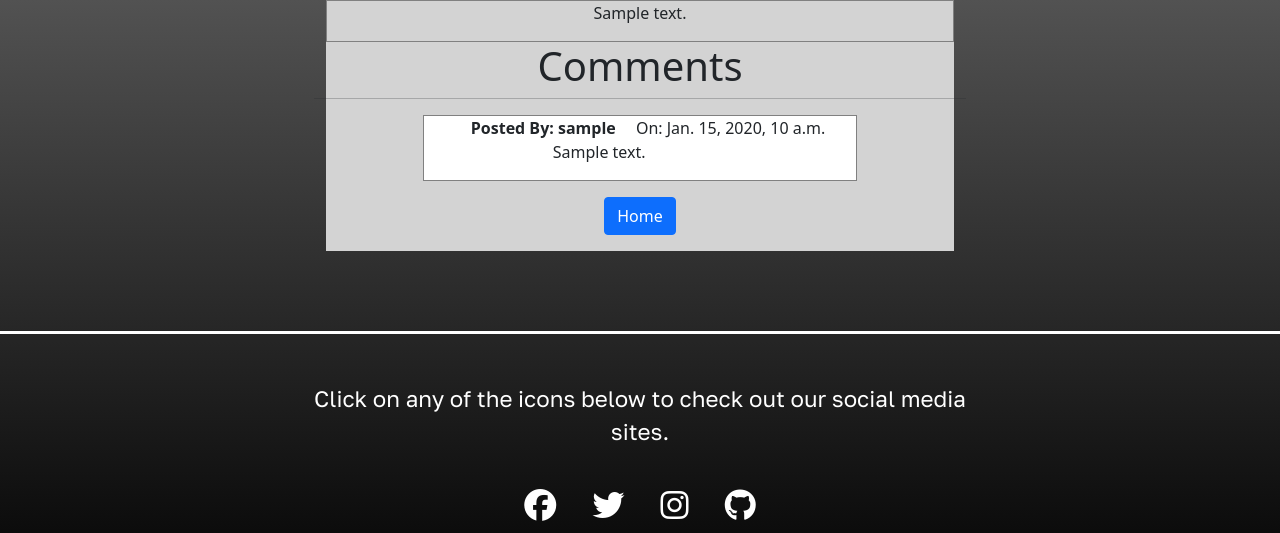
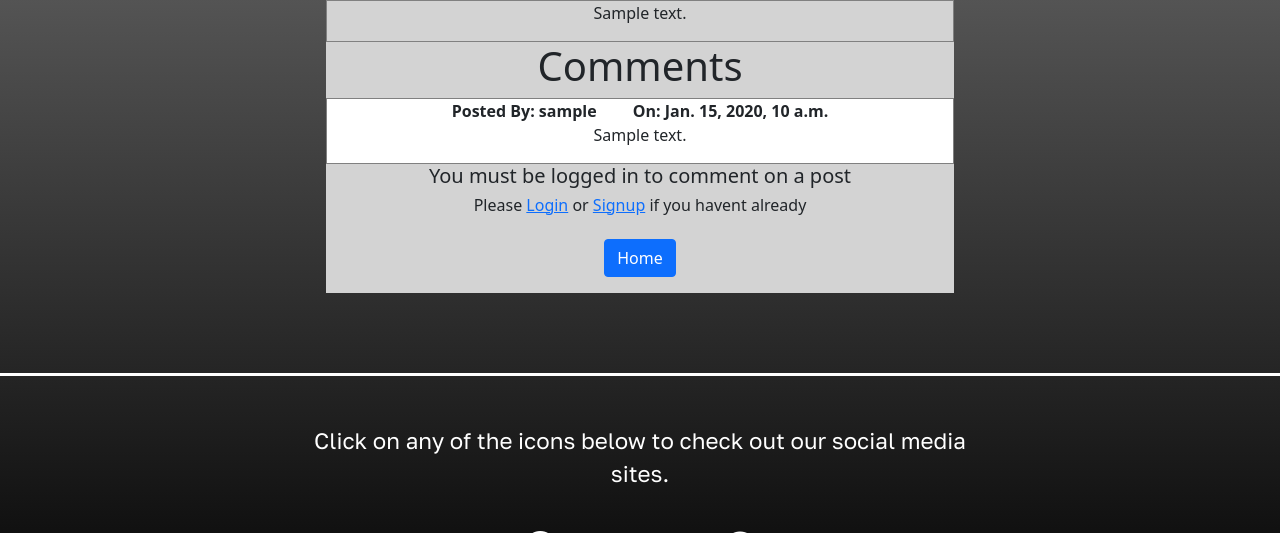
Before and after one commit to Code-Institute-Submissions/P4-Sports-Expert, a Django app: page /blog/detail/1 in a window 1280 px wide. Shown: the part 350-883 px from the top of the page. Run offline with Django 3.2, Linux system fonts and the light colour scheme; tables that the repository leaves empty hold one stand-in row (values such as "Sample post"); some libraries are stand-ins or nearby versions; some web fonts are replaced.

Commit message:
Add more authentication content to comment section

```diff
--- a/static/css/style.css
+++ b/static/css/style.css
@@ -317,8 +317,12 @@ strong {
     border: 1px solid gray;
     background-color: #fff;
     margin: auto;
-    max-width: 100%;
+    width: 100%;
     height: auto;
+}
+
+.comment-row {
+    margin: auto;
 }
 
 .comment-content {
@@ -330,5 +334,5 @@ strong {
 }
 
 .comment-content > p {
-    max-width: 80%;
+
 }
--- a/templates/blog_detail.html
+++ b/templates/blog_detail.html
@@ -31,28 +31,39 @@
         </div>
         <div class="row text-center">
             <h1>Comments</h1>
-            <hr>
         </div>
-        <div class="row">
+        <div class="row comment-row text-center">
             {% for comment in comments%}
             <div class="col-lg-8 mx-auto comment-cont text-center">
                 <div class="comment-content">
                     <b>Posted By: {{ comment.user}}</b>
-                    <time> On: {{ comment.time }}</time>
+                    <b> On: {{ comment.time }}</b>
                     <p>{{ comment.comment }}</p>
                 </div>
+            </div>
+            {% empty %}
+            <div class="row text-center">
+                <h3>No Comments on this post yet</h3>
+            </div>
+            <div class="row text-center">
+                <h5>Add your comment below</h5>
             </div>
             {% endfor %}
         </div>
         {% if user.is_authenticated%}
-        <div class="mx-auto col-10 col-md-8 col-lg-6" id="blog-container">
-            <form class="form-control forms" method="post" enctype="multipart/form-data">
+        <div class="row comment-row">
+            <form class="form-control" method="post" enctype="multipart/form-data">
                 {% csrf_token%}
                 {{ form|crispy }}
                 <div class="col-12 text-center">
                     <button type="submit" class="btn btn-primary">Submit</button>
                 </div>
             </form>
+        </div>
+        {% else %}
+        <div class="row text-center">
+            <h5>You must be logged in to comment on a post</h5>
+            <h6>Please <a href="{%url 'account_login' %}">Login</a> or <a href="{% url 'account_signup' %}">Signup</a> if you havent already</h6>
         </div>
         {% endif %}
         <div class="row text-center">
```
Also changed, not shown: templates/add_comment.html (deleted, +0 -19 lines).
